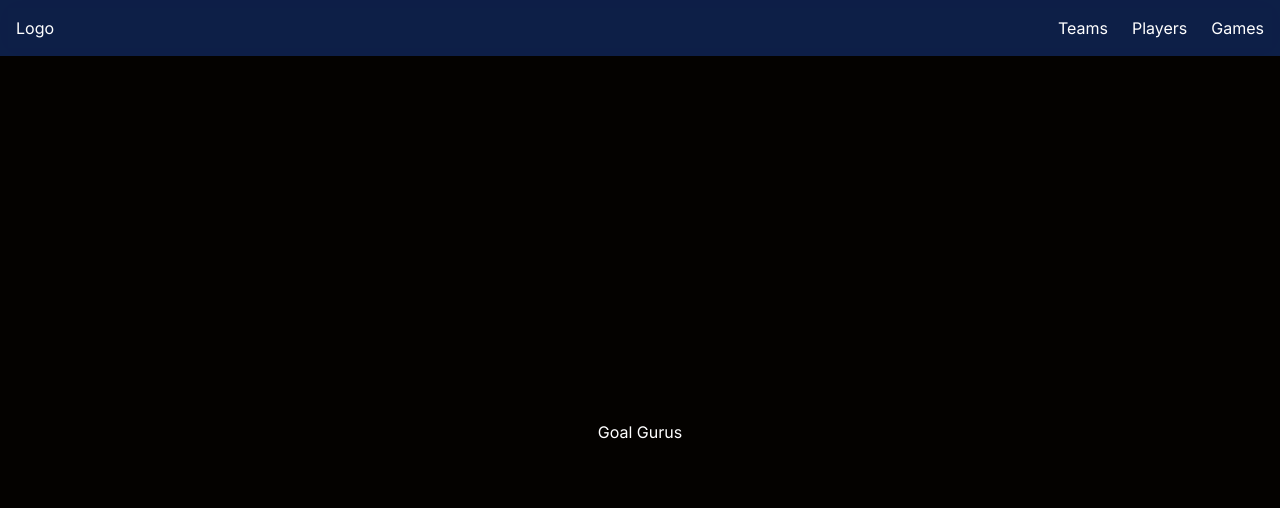
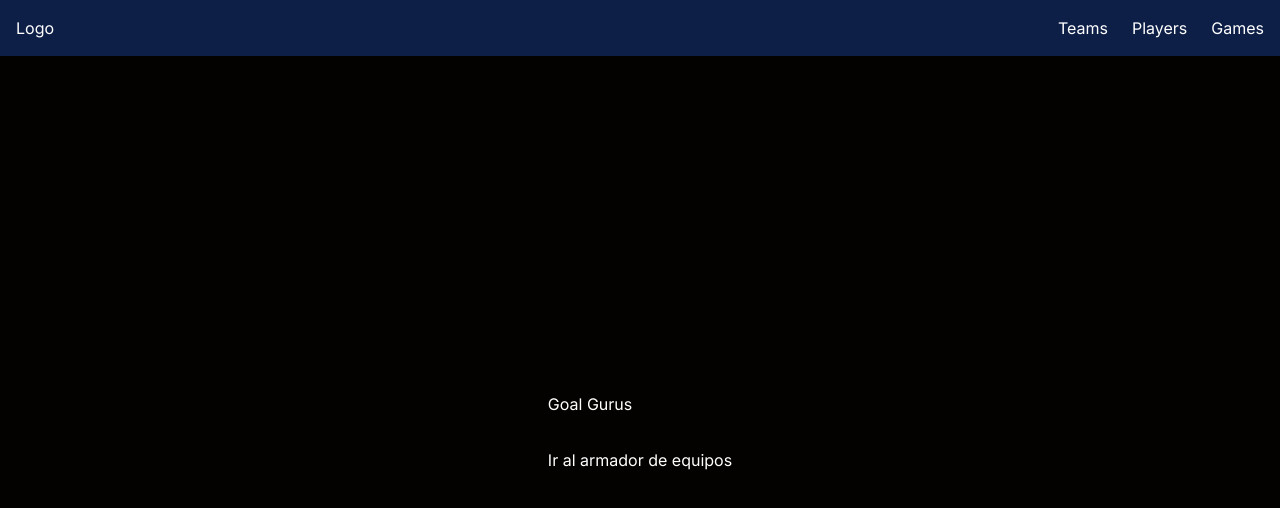
Before and after one commit to ramirofernandezsavoy/gg-teamshuffler, a Next.js app: page / in a window 1280 px wide. Shown: the top 508 px of the page. Built offline with nearby package versions, Linux system fonts and the light colour scheme.

Commit message:
Deploy problems fixed

```diff
--- a/src/app/page.tsx
+++ b/src/app/page.tsx
@@ -1,10 +1,11 @@
-import Image from "next/image";
+import Link from "next/link";
 
 export default function Home() {
   return (
     <div className="grid grid-rows-[20px_1fr_20px] items-center justify-items-center min-h-screen p-8 pb-20 gap-16 sm:p-20]">
       <main className="flex flex-col gap-8 row-start-2 items-center sm:items-start">
           <h1 className="text-white">Goal Gurus</h1>
+          <Link href="/teams">Ir al armador de equipos</Link>
       </main>
     </div>
   );
--- a/src/components/PlayerCard.tsx
+++ b/src/components/PlayerCard.tsx
@@ -1,7 +1,7 @@
 import {
   Card
 } from "@/components/ui/card"
-import Image from "next/image"
+
 
 
 export default function CardWithForm({playerName}: {playerName: string}) {
--- a/src/components/PopoverTeams.tsx
+++ b/src/components/PopoverTeams.tsx
@@ -14,8 +14,6 @@ import PlayerCard from "./PlayerCard";
 import TeamShuffler from "./TeamShuffler";
 
 export function PopoverTeams() {
-  const baby =
-    "https://www.google.com/url?sa=i&url=https%3A%2F%2Frivadavia.com.ar%2Fnoticias%2Fbasta-baby%2Fel-editorial-de-baby-etchecopar-el-kirchnerismo-se-llevo-todo&psig=AOvVaw3t1rpLvYm2G0sg5PQJucY3&ust=1739667452163000&source=images&cd=vfe&opi=89978449&ved=0CBUQjRxqFwoTCICzkKC8xIsDFQAAAAAdAAAAABAE";
   const [playerList, setPlayerList] = useState<Player[]>([]);
   const [isShuffled, setIsShuffled] = useState(false);
   const { toast } = useToast()
```
